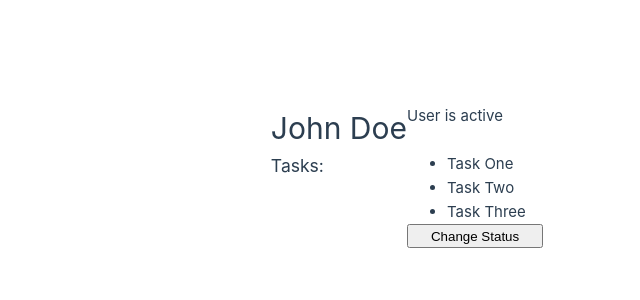
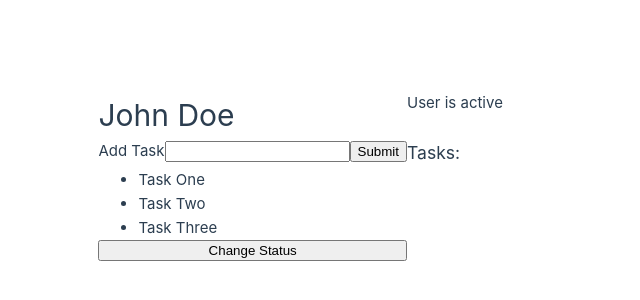
Before and after one commit to LinKai-Li/vue-jobs, a Vue app: page / in a window 1280 px wide. Shown: the part 224-524 px from the top of the page, without its empty margins (233-873 px from the left). Built offline with nearby package versions, Linux system fonts and the light colour scheme.

Commit message:
Forms & v-model

```diff
--- a/src/App.vue
+++ b/src/App.vue
@@ -4,6 +4,7 @@ import { ref } from "vue";
 const name = ref("John Doe");
 const status = ref("active");
 const tasks = ref(["Task One", "Task Two", "Task Three"]);
+const newTask = ref("");
 
 const toggleStatus = () => {
   if (status.value === "active") {
@@ -14,6 +15,13 @@ const toggleStatus = () => {
     status.value = "active";
   }
 };
+
+const addTask = () => {
+  if (newTask.value.trim() !== "") {
+    tasks.value.push(newTask.value);
+    newTask.value = "";
+  }
+};
 </script>
 
 <template>
@@ -21,6 +29,12 @@ const toggleStatus = () => {
   <p v-if="status === 'active'">User is active</p>
   <p v-else-if="status === 'pending'">User is pending</p>
   <p v-else>User is inactive</p>
+
+  <form @submit.prevent="addTask">
+    <label for="newTask">Add Task</label>
+    <input type="text" id="newTask" name="newTask" v-model="newTask" />
+    <button type="submit">Submit</button>
+  </form>
 
   <h3>Tasks:</h3>
   <ul>
```
